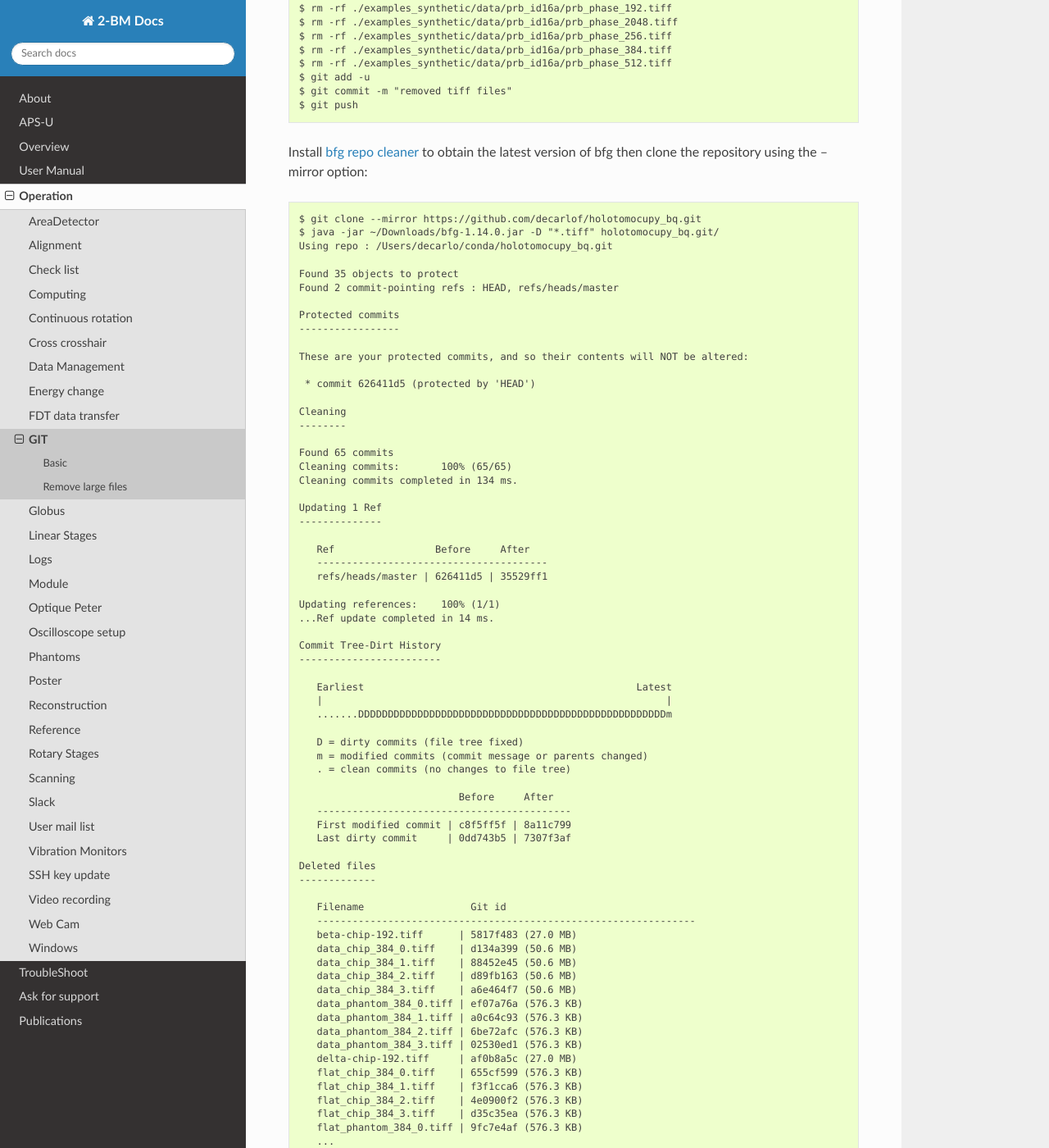
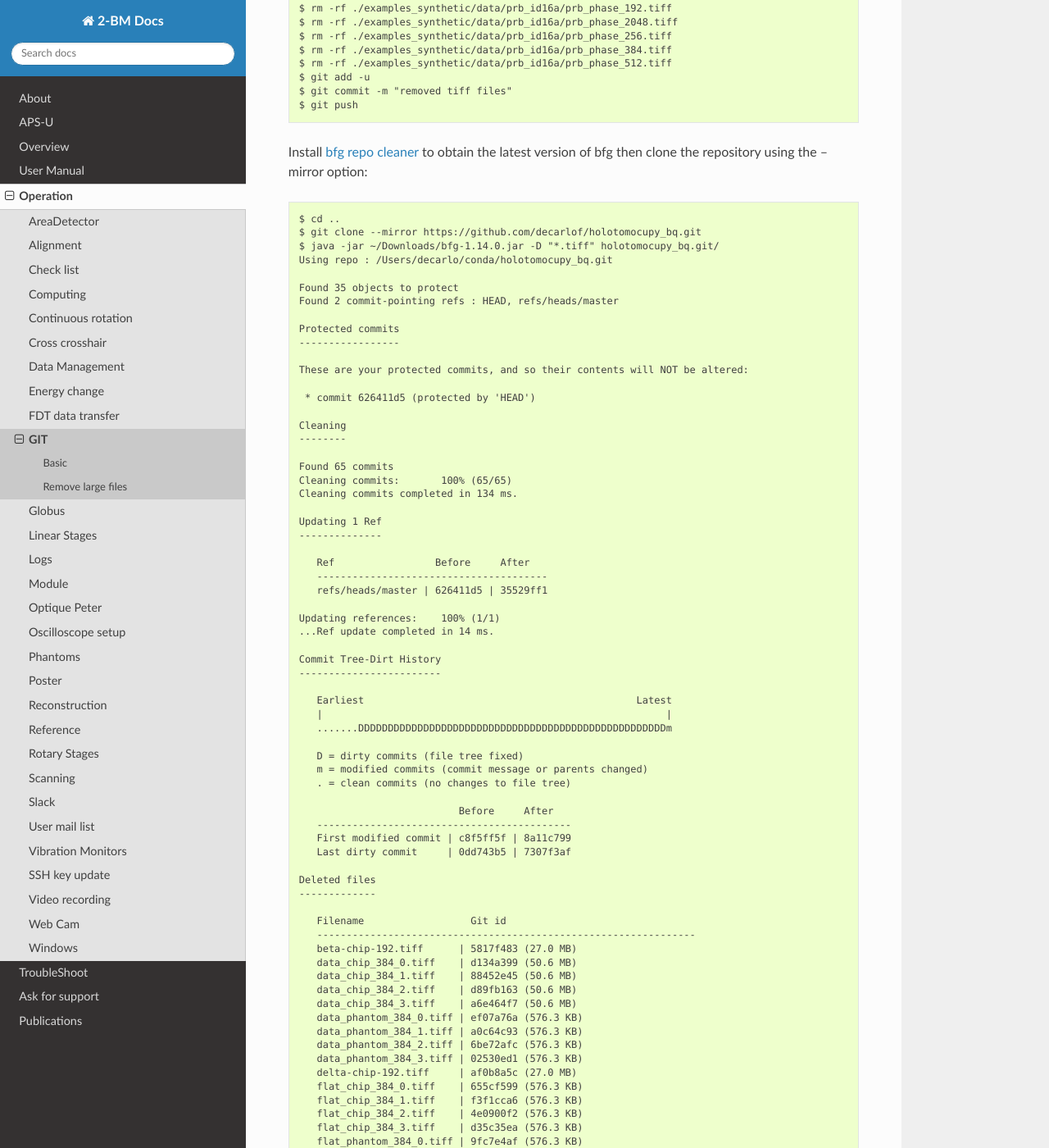
Before and after one commit to xray-imaging/2bm-docs, a Sphinx documentation site: the page built from docs/source/ops/item_050.rst, in a window 1280 px wide and 1400 px high, scrolled down 1199 px. Shown: the whole window at 82% size. Built offline with Sphinx 7.4.7 and the Read the Docs theme 2.0.0, drawn with Linux system fonts in a browser that asks for light colours; the version number could not be read and is left out; some of the changed lines change nothing that is shown; some of the changed text lies outside the part shown.

Commit message:
git remove files

```diff
--- a/docs/source/ops/item_050.rst
+++ b/docs/source/ops/item_050.rst
@@ -71,6 +71,7 @@
 
 ::
 
+   $ cd ..
    $ git clone --mirror https://github.com/decarlof/holotomocupy_bq.git
    $ java -jar ~/Downloads/bfg-1.14.0.jar -D "*.tiff" holotomocupy_bq.git/
    Using repo : /Users/decarlo/conda/holotomocupy_bq.git
@@ -147,6 +148,7 @@
 
    BFG run is complete! When ready, run: git reflog expire --expire=now --all && git gc --prune=now --aggressive
 
+
 ::
 
    $ cd holotomocupy_bq.git/
@@ -158,6 +160,6 @@
 
 ::
 
-   $ git clone https://github.com/decarlof/holotomocupy_bq_without_tiff.git
+   $ git clone https://github.com/decarlof/holotomocupy_bq.git holotomocupy_bq_cleaned
 
 and delete the old holotomocupy_bq folder.
```
